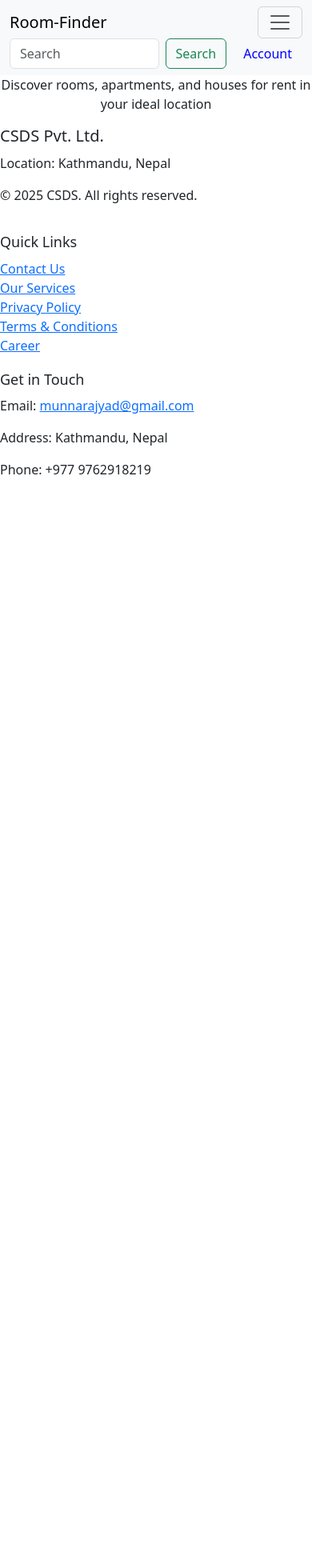
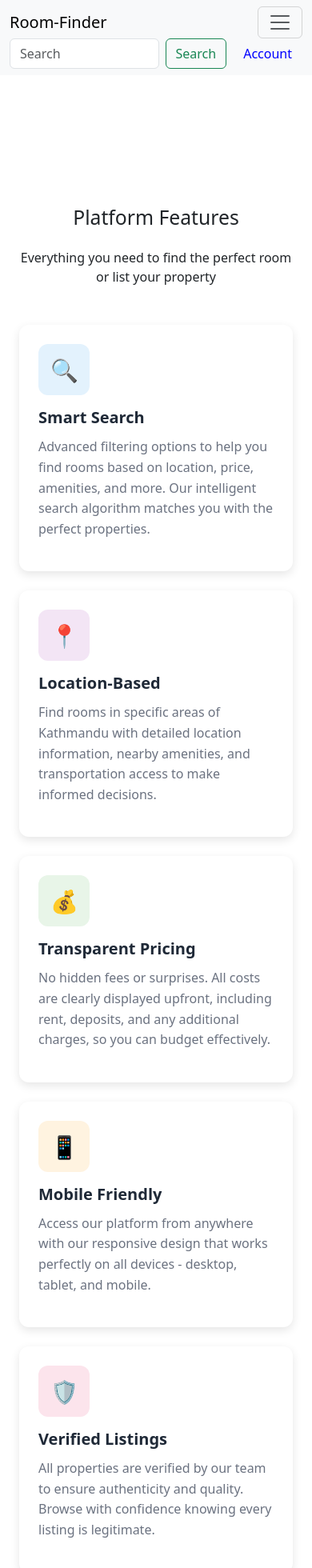
Before and after one commit to Raj-art73/room-finder, a React (Vite) app: page /features in a window 390 px wide. Shown: the top 1960 px of the page at 80% size. Before the commit the page ends 844 px from the top, so only its background shows below. Built offline with nearby package versions, Linux system fonts and the light colour scheme.

Commit message:
Day 5: added Features section with responsive CSS Grid layout

```diff
--- a/src/App.jsx
+++ b/src/App.jsx
@@ -7,6 +7,7 @@ import Footer from './Component/footer';
 import HomeSlider from './Component/HomeSlider';
 import Home from './Component/Home';
 import Single_room from './Component/Single_room';
+import Features from './Component/Features'; // ✅ Add this import
 
 function App() {
   const [count, setCount] = useState(0);
@@ -27,7 +28,7 @@ function App() {
           }
         />
         <Route path="/single_room" element={<Single_room />} />
-        {/* Add more routes here if needed */}
+        <Route path="/features" element={<Features />} />
       </Routes>
 
       <Footer />
--- /dev/null
+++ b/src/Component/Features.jsx
@@ -0,0 +1,261 @@
+import React from 'react';
+
+export default function Features() {
+  return (
+    <>
+      <style>
+        {`
+          .feature-card {
+            background: white;
+            border-radius: 12px;
+            padding: 24px;
+            box-shadow: 0 4px 12px rgba(0, 0, 0, 0.1);
+            transition: transform 0.3s ease, box-shadow 0.3s ease;
+            height: 100%;
+            display: flex;
+            flex-direction: column;
+          }
+
+          .feature-card:hover {
+            transform: translateY(-5px);
+            box-shadow: 0 8px 20px rgba(0, 0, 0, 0.15);
+          }
+
+          .feature-icon {
+            width: 64px;
+            height: 64px;
+            border-radius: 12px;
+            display: flex;
+            align-items: center;
+            justify-content: center;
+            font-size: 28px;
+            margin-bottom: 16px;
+          }
+
+          .feature-title {
+            font-size: 20px;
+            font-weight: bold;
+            color: #1f2937;
+            margin-bottom: 12px;
+          }
+
+          .feature-description {
+            color: #6b7280;
+            line-height: 1.6;
+            flex-grow: 1;
+          }
+
+          .stats-card {
+            background: linear-gradient(135deg, #667eea 0%, #764ba2 100%);
+            color: white;
+            border-radius: 12px;
+            padding: 24px;
+            text-align: center;
+            transition: transform 0.3s ease;
+          }
+
+          .stats-card:hover {
+            transform: scale(1.05);
+          }
+
+          .stat-number {
+            font-size: 36px;
+            font-weight: bold;
+            margin-bottom: 8px;
+          }
+
+          .stat-label {
+            font-size: 14px;
+            opacity: 0.9;
+          }
+
+          .cta-section {
+            background: linear-gradient(135deg, #28a745 0%, #20c997 100%);
+            border-radius: 16px;
+            padding: 48px 24px;
+            text-align: center;
+            color: white;
+            margin-top: 64px;
+          }
+
+          .cta-button {
+            background: white;
+            color: #28a745;
+            padding: 12px 24px;
+            border: none;
+            border-radius: 8px;
+            font-size: 16px;
+            font-weight: bold;
+            cursor: pointer;
+            transition: transform 0.3s ease, box-shadow 0.3s ease;
+            margin-top: 16px;
+          }
+
+          .cta-button:hover {
+            transform: translateY(-2px);
+            box-shadow: 0 4px 12px rgba(0, 0, 0, 0.2);
+          }
+
+          .process-step {
+            background: white;
+            border-radius: 12px;
+            padding: 24px;
+            text-align: center;
+            position: relative;
+            box-shadow: 0 4px 12px rgba(0, 0, 0, 0.1);
+          }
+
+          .step-number {
+            position: absolute;
+            top: -12px;
+            left: 50%;
+            transform: translateX(-50%);
+            background: #28a745;
+            color: white;
+            width: 24px;
+            height: 24px;
+            border-radius: 50%;
+            display: flex;
+            align-items: center;
+            justify-content: center;
+            font-weight: bold;
+            font-size: 14px;
+          }
+
+          .process-icon {
+            font-size: 48px;
+            margin-bottom: 16px;
+          }
+
+          .features-grid {
+            display: grid;
+            grid-template-columns: repeat(auto-fit, minmax(300px, 1fr));
+            gap: 24px;
+            margin-top: 48px;
+          }
+
+          .stats-grid {
+            display: grid;
+            grid-template-columns: repeat(auto-fit, minmax(200px, 1fr));
+            gap: 24px;
+            margin-top: 48px;
+          }
+
+          .process-grid {
+            display: grid;
+            grid-template-columns: repeat(auto-fit, minmax(250px, 1fr));
+            gap: 24px;
+            margin-top: 48px;
+          }
+
+          @media (max-width: 768px) {
+            .features-grid,
+            .stats-grid,
+            .process-grid {
+              grid-template-columns: 1fr;
+            }
+          }
+        `}
+      </style>
+
+      <div className="bg-gray-50 min-h-screen">
+        {/* Hero Section */}
+        <div className="bg-gradient-to-r from-blue-600 to-purple-600 text-white py-20">
+          <div className="container mx-auto px-4 text-center">
+            <h1 className="text-5xl md:text-6xl font-bold mb-6">
+              Why Choose Our Platform?
+            </h1>
+            <p className="text-xl md:text-2xl mb-8 max-w-3xl mx-auto">
+              Discover the easiest way to find and rent rooms in Kathmandu with our comprehensive platform
+            </p>
+          </div>
+        </div>
+
+        <div className="container mx-auto px-4 py-16">
+          {/* Main Features */}
+          <div className="text-center mb-16">
+            <h2 className="text-4xl font-bold text-gray-900 mb-4">
+              Platform Features
+            </h2>
+            <p className="text-lg text-gray-600 max-w-2xl mx-auto">
+              Everything you need to find the perfect room or list your property
+            </p>
+          </div>
+
+          <div className="features-grid">
+            <div className="feature-card">
+              <div className="feature-icon" style={{background: '#e3f2fd'}}>
+                🔍
+              </div>
+              <h3 className="feature-title">Smart Search</h3>
+              <p className="feature-description">
+                Advanced filtering options to help you find rooms based on location, price, amenities, and more. Our intelligent search algorithm matches you with the perfect properties.
+              </p>
+            </div>
+
+            <div className="feature-card">
+              <div className="feature-icon" style={{background: '#f3e5f5'}}>
+                📍
+              </div>
+              <h3 className="feature-title">Location-Based</h3>
+              <p className="feature-description">
+                Find rooms in specific areas of Kathmandu with detailed location information, nearby amenities, and transportation access to make informed decisions.
+              </p>
+            </div>
+
+            <div className="feature-card">
+              <div className="feature-icon" style={{background: '#e8f5e8'}}>
+                💰
+              </div>
+              <h3 className="feature-title">Transparent Pricing</h3>
+              <p className="feature-description">
+                No hidden fees or surprises. All costs are clearly displayed upfront, including rent, deposits, and any additional charges, so you can budget effectively.
+              </p>
+            </div>
+
+            <div className="feature-card">
+              <div className="feature-icon" style={{background: '#fff3e0'}}>
+                📱
+              </div>
+              <h3 className="feature-title">Mobile Friendly</h3>
+              <p className="feature-description">
+                Access our platform from anywhere with our responsive design that works perfectly on all devices - desktop, tablet, and mobile.
+              </p>
+            </div>
+
+            <div className="feature-card">
+              <div className="feature-icon" style={{background: '#fce4ec'}}>
+                🛡️
+              </div>
+              <h3 className="feature-title">Verified Listings</h3>
+              <p className="feature-description">
+                All properties are verified by our team to ensure authenticity and quality. Browse with confidence knowing every listing is legitimate.
+              </p>
+            </div>
+
+            <div className="feature-card">
+              <div className="feature-icon" style={{background: '#e0f7fa'}}>
+                💬
+              </div>
+              <h3 className="feature-title">Direct Communication</h3>
+              <p className="feature-description">
+                Connect directly with property owners through our secure messaging system. Schedule viewings and ask questions without any intermediaries.
+              </p>
+            </div>
+          </div>
+
+          {/* Stats Section */}
+          <div className="text-center mt-20 mb-16">
+            <h2 className="text-4xl font-bold text-gray-900 mb-4">
+              Platform Statistics
+            </h2>
+            <p className="text-lg text-gray-600">
+              Numbers that speak for our success
+            </p>
+          </div>
+
+        </div>
+      </div>
+    </>
+  );
+}
--- a/src/Component/Navbar.jsx
+++ b/src/Component/Navbar.jsx
@@ -1,5 +1,6 @@
 import React, { useState } from 'react';
 import { Link } from 'react-router-dom';
+
 
 export default function Navbar() {
   const [darkMode, setDarkMode] = useState(false);
@@ -29,15 +30,16 @@ export default function Navbar() {
                   Service
                 </a>
                 <ul className="dropdown-menu">
-                  {/* <li><a className="dropdown-item" href="/Single_room">Single Room</a></li> */}
                   <li><a className="dropdown-item" href="#">Apartment</a></li>
                   <li><a className="dropdown-item" href="#">House</a></li>
                   <Link className="dropdown-item" to="/Single_room">Single Room</Link>
                 </ul>
               </li>
               <li className="nav-item">
-                <a className="nav-link" href="/">Features</a>
+                <Link to="/Features" className="nav-link">Features</Link>
               </li>
+
+
               <li className="nav-item">
                 <button className="btn btn-sm btn-outline-secondary ms-2" onClick={toggleDarkMode}>
                   {darkMode ? 'Light Mode' : 'Dark Mode'}
```
Also changed, not shown: src/Component/Home.css (deleted).
